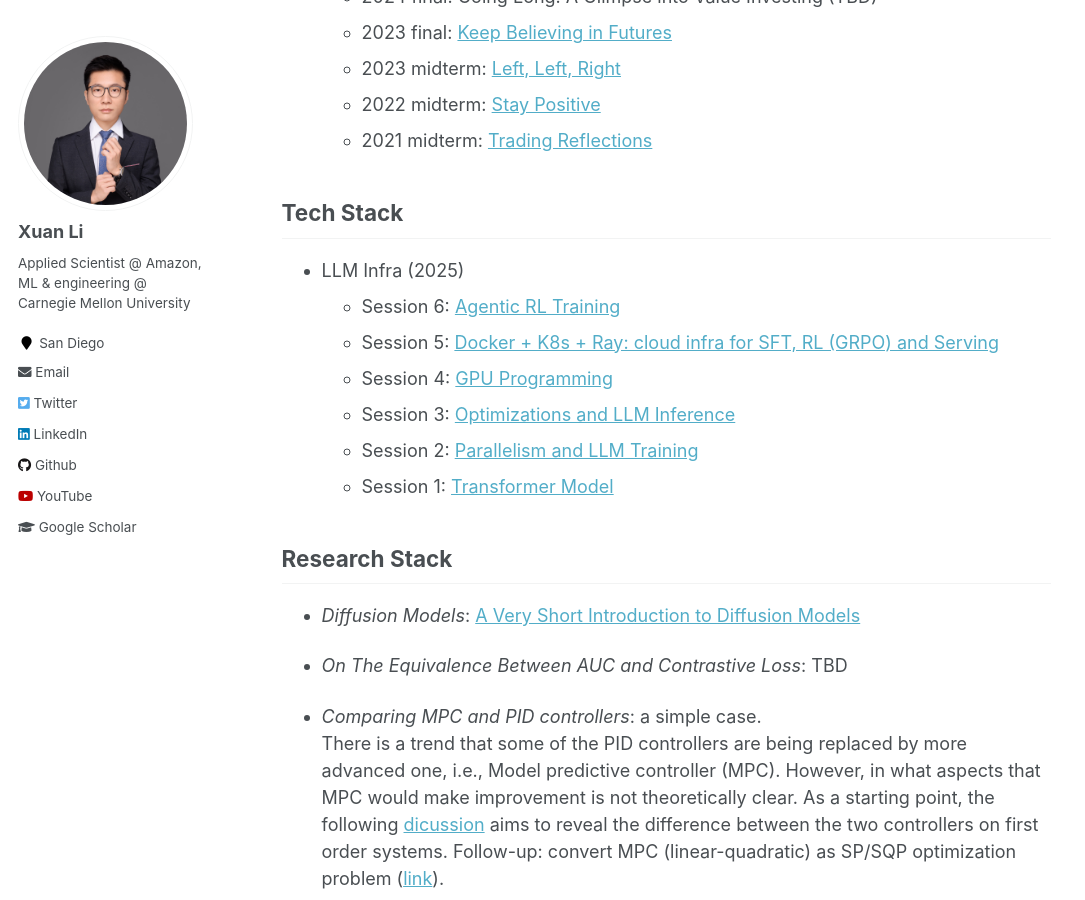
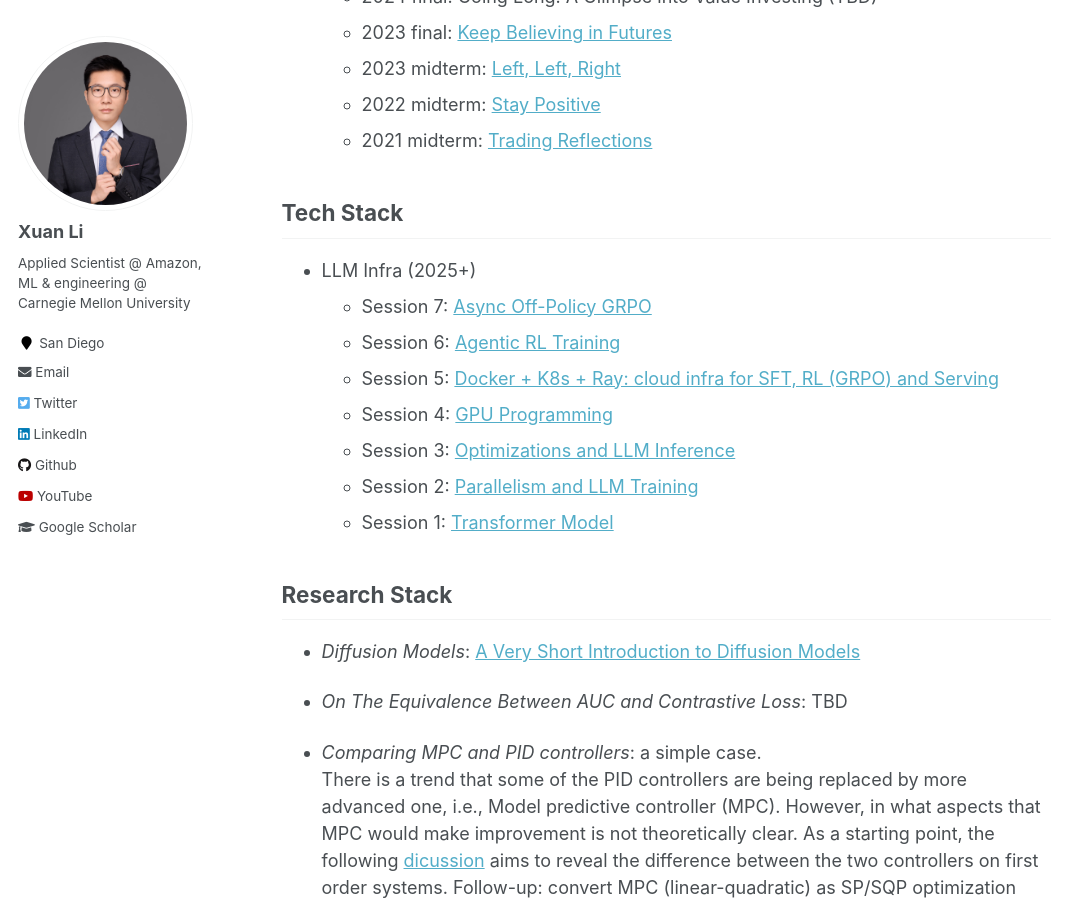
Before and after one commit to milanlx/milanlx.github.io, a Jekyll site: the page built from _pages/blog.md, in a window 1280 px wide and 900 px high, scrolled down 522 px. Shown: the whole window, without its empty margins (0-1085 px from the left). Built offline with Jekyll 4.4.1, drawn with Linux system fonts in a browser that asks for light colours.

Commit message:
Fix formatting in blog.md for LLM Infra section

```diff
--- a/_pages/blog.md
+++ b/_pages/blog.md
@@ -25,7 +25,8 @@ On AI and Investment
 
 Tech Stack
 ---------------
-* LLM Infra (2025)
+* LLM Infra (2025+)
+  - Session 7:  [Async Off-Policy GRPO](https://milanlx.github.io/files/blogs/tech-stack/async_off_policy_grpo.pdf)
   - Session 6:  [Agentic RL Training](https://milanlx.github.io/files/blogs/tech-stack/agentic_rl.pdf)
   - Session 5:  [Docker + K8s + Ray: cloud infra for SFT, RL (GRPO) and Serving](https://milanlx.github.io/files/blogs/tech-stack/tech_stack.pdf)
   - Session 4:  [GPU Programming](https://milanlx.github.io/files/blogs/tech-stack/gpu.pdf)
```
